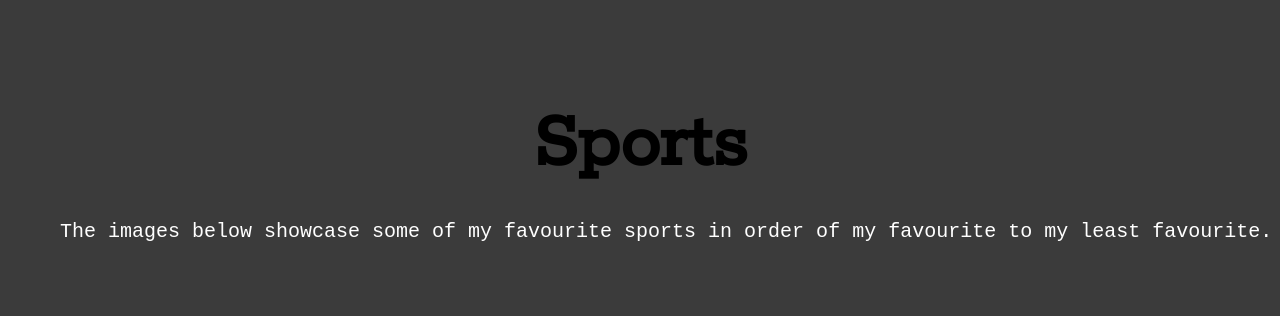
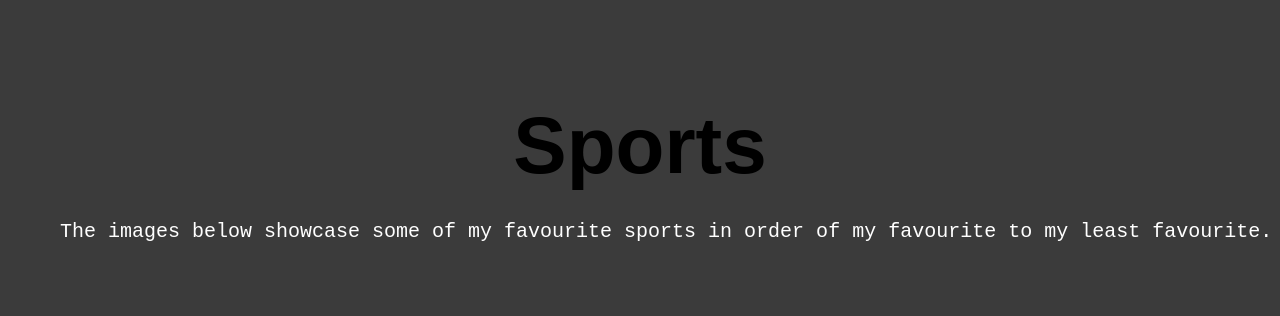
Before and after one commit to Gargi-Kapadia/Assignment2, a plain HTML site: page index.html in a window 1280 px wide. Shown: the top 316 px of the page. Drawn offline with Linux system fonts and the light colour scheme; grey boxes are pictures that could not be loaded.

Commit message:
h1 font change to sans-serif

```diff
--- a/style.css
+++ b/style.css
@@ -6,7 +6,7 @@ h1 {
     text-align: center;
     background-color: #3b3b3b;
     margin: 0%;
-    font-family: 'Rokkitt', serif;
+    font-family: sans-serif;
     font-size: 80px;
     background-size: cover;
 }
```
